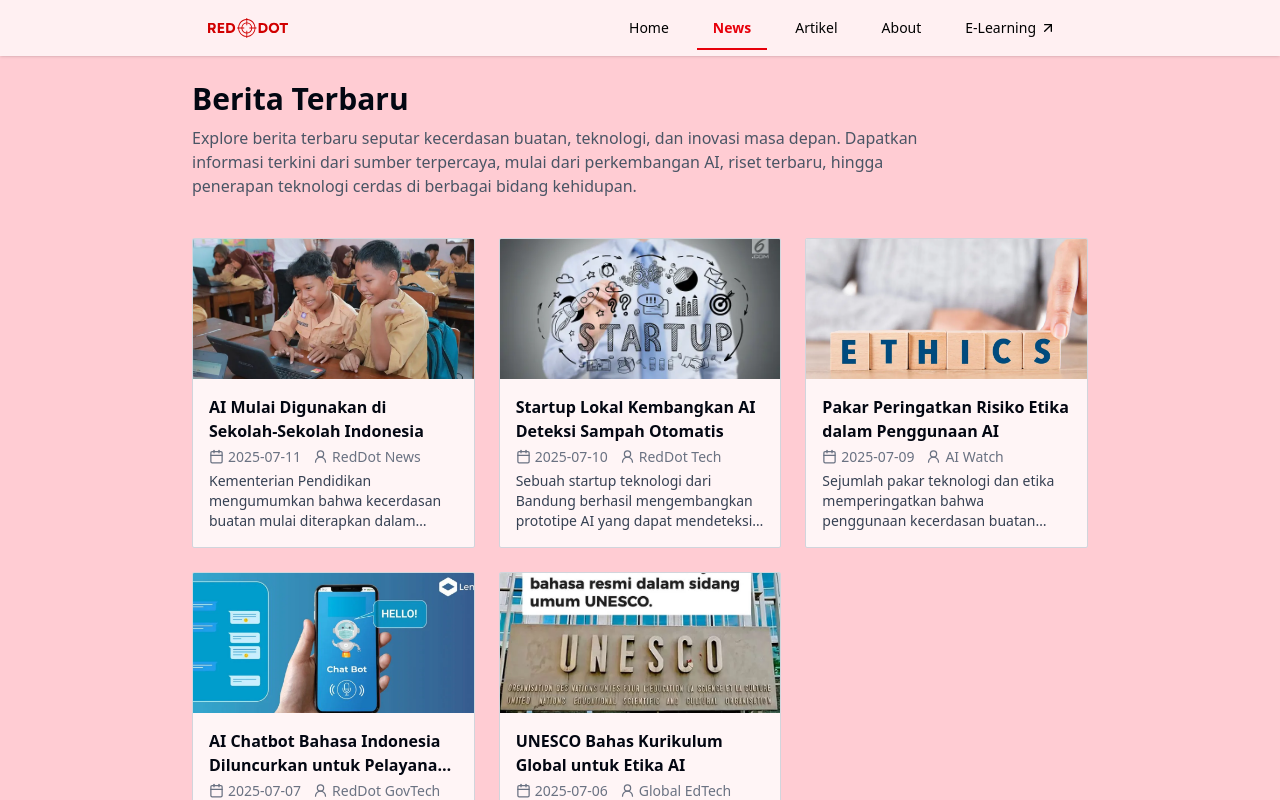
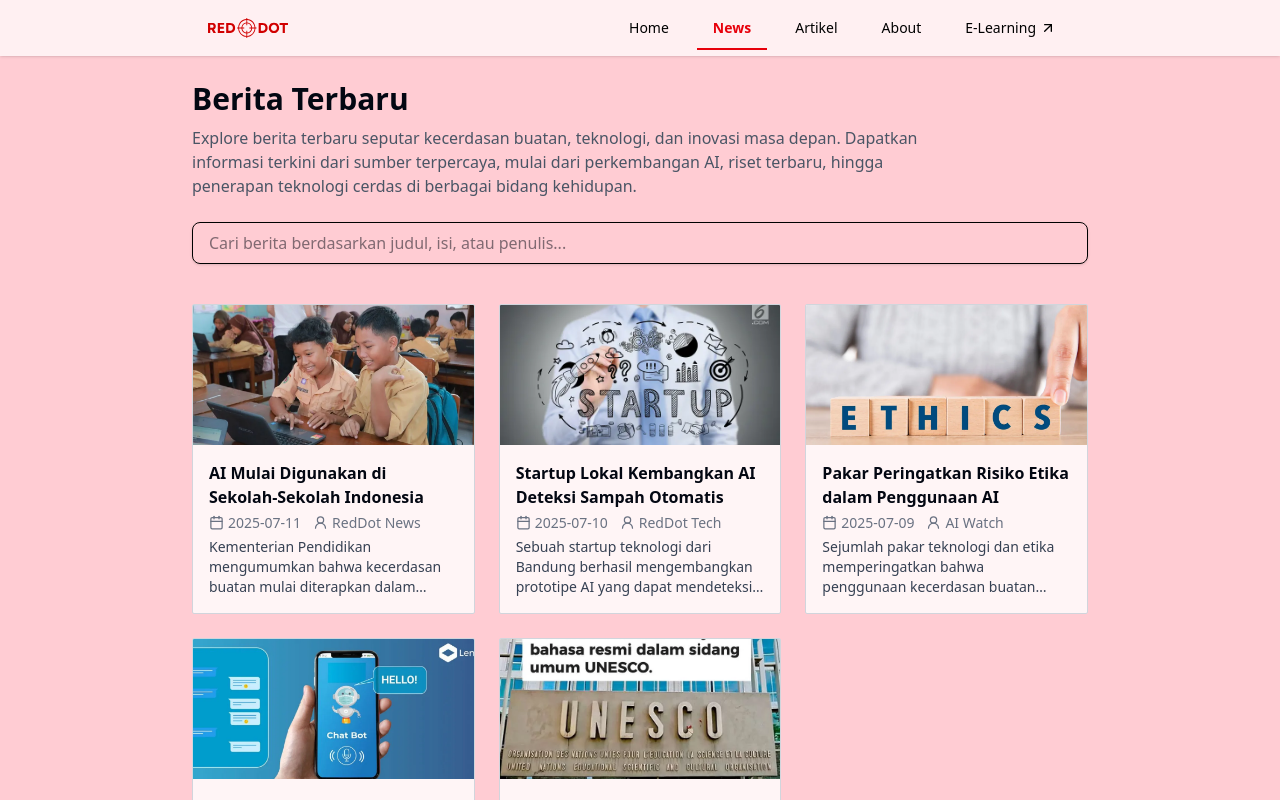
Before and after one commit to bagoesrex/reddot.site-frontend, a Next.js app: page /news in a window 1280 px wide. Shown: the top 800 px of the page. Built offline with nearby package versions, Linux system fonts and the light colour scheme.

Commit message:
feat(news): add search filter and empty state to news page

```diff
--- a/app/news/page.tsx
+++ b/app/news/page.tsx
@@ -1,7 +1,19 @@
+"use client"
+
 import { NewsCard } from "@/components/news/news-card";
 import { dummyNews } from "@/data/dummyNews"
+import { News } from "@/types/news";
+import { useState } from "react";
 
 export default function NewsPage() {
+    const [search, setSearch] = useState("");
+
+    const filteredNews = dummyNews.filter((item: News) =>
+        item.title.toLowerCase().includes(search.toLowerCase()) ||
+        item.content.toLowerCase().includes(search.toLowerCase()) ||
+        (item.author?.toLowerCase().includes(search.toLowerCase()) ?? false)
+    );
+
     return (
         <main className="flex flex-col text-gray-950">
             <section className="flex flex-col  min-h-svh bg-rose-200 gap-10 pb-15 pt-[80px] px-5">
@@ -14,13 +26,26 @@ export default function NewsPage() {
                         Dapatkan informasi terkini dari sumber terpercaya, mulai dari perkembangan AI, riset terbaru,
                         hingga penerapan teknologi cerdas di berbagai bidang kehidupan.
                     </p>
+                    <input
+                        type="text"
+                        placeholder="Cari berita berdasarkan judul, isi, atau penulis..."
+                        value={search}
+                        onChange={(e) => setSearch(e.target.value)}
+                        className="mt-6 w-full px-4 py-2 border border-black rounded-md shadow-sm focus:outline-none focus:ring-2 focus:ring-black transition"
+                    />
                 </div>
                 <div className="flex flex-row gap-10 max-w-4xl mx-auto">
-                    <div className="grid grid-cols-1 md:grid-cols-2 lg:grid-cols-3 gap-6">
-                        {dummyNews.map((item) => (
-                            <NewsCard key={item.id} news={item} />
-                        ))}
-                    </div>
+                    {filteredNews.length > 0 ? (
+                        <div className="grid grid-cols-1 md:grid-cols-2 lg:grid-cols-3 gap-6">
+                            {filteredNews.map((item) => (
+                                <NewsCard key={item.id} news={item} />
+                            ))}
+                        </div>
+                    ) : (
+                        <div className="w-full text-center text-gray-600 text-lg mt-10">
+                            Tidak ditemukan berita yang sesuai.
+                        </div>
+                    )}
                 </div>
             </section>
         </main>
```
